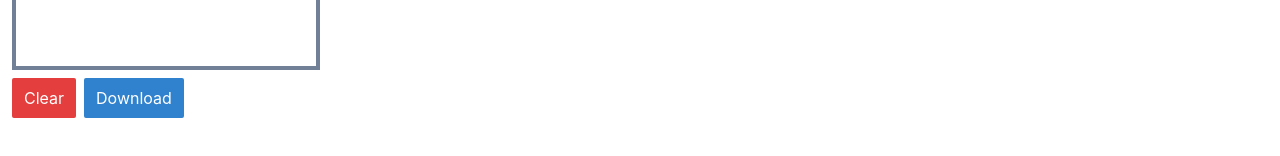
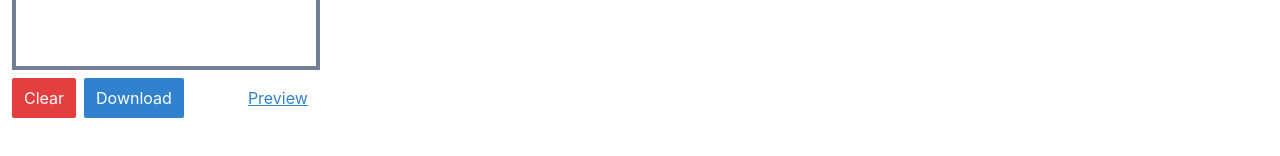
Before and after one commit to emilyseibert/graffiti, a React (Vite) app: page / in a window 1280 px wide. Shown: the part 304-460 px from the top of the page. Built offline with nearby package versions, Linux system fonts and the light colour scheme.

Commit message:
more styles + preview button

```diff
--- a/src/components/App.js
+++ b/src/components/App.js
@@ -7,6 +7,7 @@ import Header from "./Header";
 import StrokeConfigs from "./StrokeConfigs";
 import ClearButton from "./ClearButton";
 import DownloadButton from "./DownloadButton";
+import PreviewButton from "./PreviewButton";
 
 const App = () => {
   const dispatch = useDispatch();
@@ -27,8 +28,11 @@ const App = () => {
         </div>
         <StrokeConfigs />
         <Canvas />
-        <ClearButton />
-        <DownloadButton />
+        <div>
+          <ClearButton />
+          <DownloadButton />
+          <PreviewButton className="ml-12 px-4 py-2 underline text-blue-600" />
+        </div>
       </div>
     </>
   );
--- a/src/components/Header.js
+++ b/src/components/Header.js
@@ -1,5 +1,6 @@
 import React from "react";
 import { useSelector } from "react-redux";
+import PreviewButton from "./PreviewButton";
 
 const Header = () => {
   // drawPath is [{x: ..., y:...}] where if coord x/y is null ==> line break
@@ -34,13 +35,7 @@ const Header = () => {
       </div>
       <div>
         <div>
-          <a
-            href="#"
-            className="inline-block text-sm px-4 py-2 leading-none border rounded text-white border-white hover:border-transparent hover:text-teal-500 hover:bg-white mt-4 lg:mt-0"
-            onClick={onClick}
-          >
-            Preview
-          </a>
+          <PreviewButton className="inline-block text-sm px-4 py-2 leading-none border rounded text-white border-white hover:border-transparent hover:text-teal-500 hover:bg-white mt-4 lg:mt-0" />
         </div>
       </div>
     </nav>
--- /dev/null
+++ b/src/components/PreviewButton.js
@@ -0,0 +1,26 @@
+import React from "react";
+import { useSelector } from "react-redux";
+
+const PreviewButton = ({ className }) => {
+  // drawPath is [{x: ..., y:...}] where if coord x/y is null ==> line break
+  const drawPath = useSelector((state) => state.draw);
+  const channel = useSelector((state) => state.channel);
+
+  const onClick = (e) => {
+    e.preventDefault();
+    // open a new window for /preview
+    const newWindow = window.open(`${window.location.origin}/preview.html`);
+    newWindow.addEventListener("load", () => {
+      // send store of draw
+      channel.postMessage(drawPath);
+    });
+  };
+
+  return (
+    <a href="#" className={className} onClick={onClick}>
+      Preview
+    </a>
+  );
+};
+
+export default PreviewButton;
```
